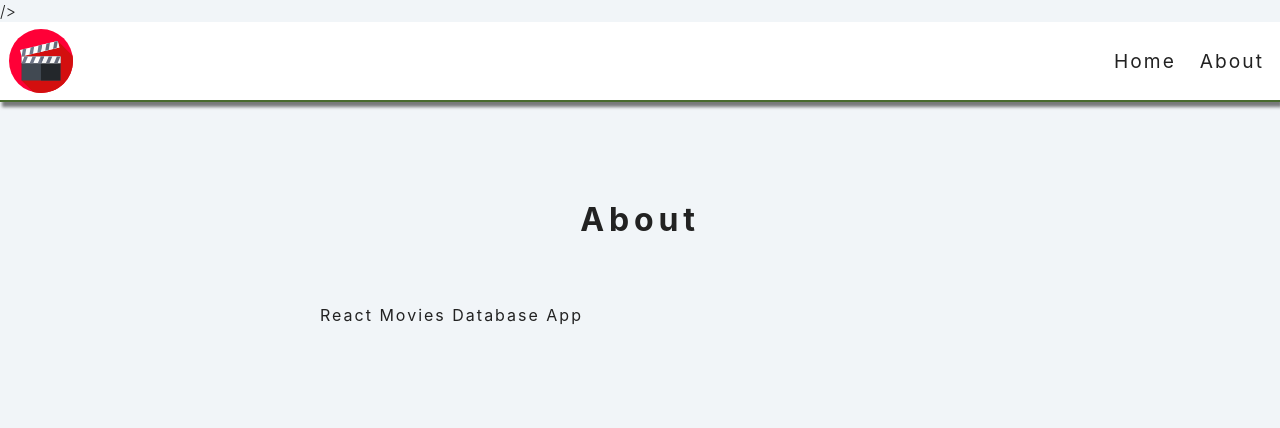
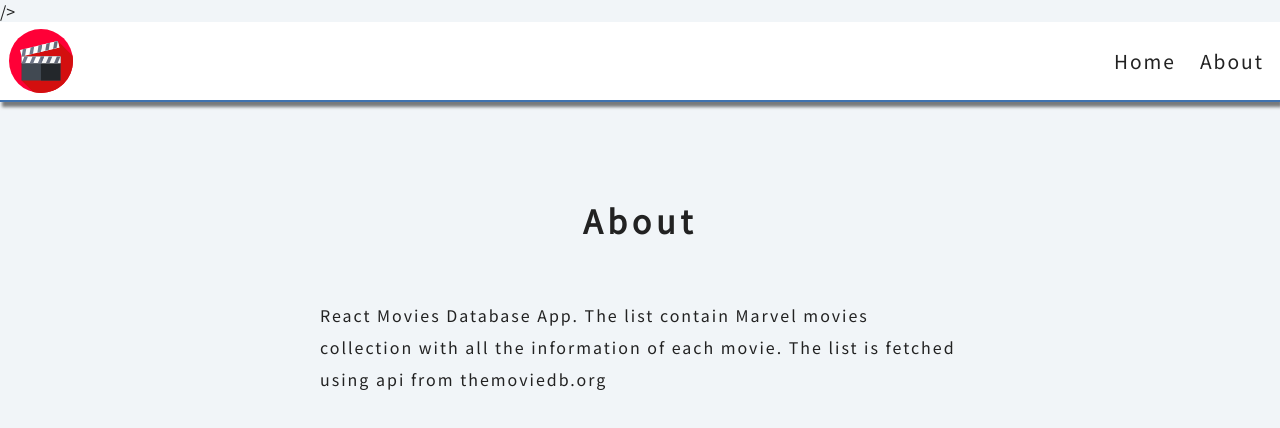
Before and after one commit to Jrbiltmore/movies-db, a React (Create React App) app: page /about in a window 1280 px wide. Shown: the top 428 px of the page. Built offline with nearby package versions, Linux system fonts and the light colour scheme; no server answers.

Commit message:
Single Movie Details

```diff
--- a/public/index.html
+++ b/public/index.html
@@ -33,5 +33,6 @@
       To begin the development, run `npm start` or `yarn start`.
       To create a production bundle, use `npm run build` or `yarn build`.
     -->
+
   </body>
 </html>
--- a/src/components/MovieList.js
+++ b/src/components/MovieList.js
@@ -5,7 +5,6 @@ import { useGlobalContext } from "../context";
 
 const MovieList = () => {
   const { movie, loading } = useGlobalContext();
-  console.log(movie);
 
   if (loading) {
     return <Loading></Loading>;
@@ -16,7 +15,7 @@ const MovieList = () => {
 
   return (
     <section className="section">
-      <h2 className="section-title">Movies</h2>
+      <h2 className="section-title">Marvel Movies</h2>
       <div className="movies-center">
         {movie.map((item) => {
           return <Movie key={item.id} {...item}></Movie>;
--- a/src/index.css
+++ b/src/index.css
@@ -1,8 +1,10 @@
 /* ====== Variables ====== */
+@import url("https://fonts.googleapis.com/css2?family=Noto+Sans+KR&display=swap");
+
 :root {
-  --primaryLightColor: #d4e6a5;
-  --primaryColor: #476a2e;
-  --primaryDarkColor: #c02c03;
+  --primaryLightColor: #dbe2ef;
+  --primaryColor: #3f72af;
+  --primaryDarkColor: #112d4e;
   --mainWhite: #fff;
   --offWhite: #f7f7f7;
   --mainBackground: #f1f5f8;
@@ -32,8 +34,7 @@ Global Styles
 }
 
 body {
-  font-family: -apple-system, BlinkMacSystemFont, "Segoe UI", Roboto, Oxygen,
-    Ubuntu, Cantarell, "Open Sans", "Helvetica Neue", sans-serif;
+  font-family: "Noto Sans KR", sans-serif;
   color: var(--mainBlack);
   background: var(--mainBackground);
   line-height: 1.4;
@@ -242,13 +243,14 @@ Movie
   box-shadow: var(--darkShadow);
 }
 .movie img {
-  height: 40rem;
-  object-fit: cover;
+  margin-top: 2rem;
+  height: 20rem;
+  object-fit: contain;
   border-top-left-radius: var(--mainBorderRadius);
   border-top-right-radius: var(--mainBorderRadius);
 }
 .movie-footer {
-  padding: 1.5rem;
+  padding: 4rem;
 }
 .movie-footer h3,
 .movie-footer h4,
@@ -256,11 +258,11 @@ Movie
   margin-bottom: 0.3rem;
 }
 .movie-footer h3 {
-  font-size: 2rem;
+  font-size: 1rem;
 }
 .movie-footer p {
   color: var(--darkGrey);
-  margin-bottom: 0.5rem;
+  margin-bottom: 0.3rem;
 }
 /*
 ======
--- a/src/pages/About.js
+++ b/src/pages/About.js
@@ -4,7 +4,11 @@ const About = () => {
   return (
     <section className="section about-section">
       <h1 className="section-title">About</h1>
-      <p>React Movies Database App</p>
+      <p>
+        React Movies Database App. The list contain Marvel movies collection
+        with all the information of each movie. The list is fetched using api
+        from themoviedb.org{" "}
+      </p>
     </section>
   );
 };
--- a/src/pages/SingleMovie.js
+++ b/src/pages/SingleMovie.js
@@ -2,9 +2,8 @@ import React from "react";
 import Loading from "../components/Loading";
 import { useParams, Link } from "react-router-dom";
 
-const url =
-  "https://api.themoviedb.org/3/list/1?api_key=af25738eca771b7b43d18ad260807848&language=en-US";
 const imgUrl = "https://image.tmdb.org/t/p/w185";
+const imdb = "https://www.imdb.com/title/";
 
 const SingleMovie = () => {
   const { id } = useParams();
@@ -15,27 +14,36 @@ const SingleMovie = () => {
     setLoading(true);
     async function getMovie() {
       try {
-        const response = await fetch(`${url}${id}`);
+        const response = await fetch(
+          `https://api.themoviedb.org/3/movie/${id}?api_key=af25738eca771b7b43d18ad260807848&language=en-US`
+        );
         const data = await response.json();
+        console.log(data);
 
         // For image End
-        if (data.items) {
+        if (data) {
           const {
             title: name,
             overview: desc,
+            tagline: tag,
             popularity: pop,
             release_date: release,
             original_language: lang,
             poster_path,
-            image = `${imgUrl}${poster_path}`,
-          } = data.items[2];
+            imdb_id,
+            //image = `${imgUrl}${poster_path}`,
+            image = imgUrl.concat(`${poster_path}`),
+            imdb_url = imdb.concat(`${imdb_id}`),
+          } = data;
           const newMovie = {
             name,
             desc,
+            tag,
             pop,
             release,
             lang,
             image,
+            imdb_url,
           };
           setMovie(newMovie);
         } else {
@@ -56,7 +64,7 @@ const SingleMovie = () => {
     return <h2 className="section-title">No Movie to display</h2>;
   }
 
-  const { name, desc, pop, release, lang, image } = movie;
+  const { name, desc, tag, pop, release, lang, image, imdb_url } = movie;
 
   return (
     <section className="section movie-section">
@@ -71,6 +79,9 @@ const SingleMovie = () => {
             <span className="drink-data">Name: </span> {name}
           </p>
           <p>
+            <span className="drink-data">Tagline: </span> {tag}
+          </p>
+          <p>
             <span className="drink-data">Description: </span> {desc}
           </p>
           <p>
@@ -82,6 +93,9 @@ const SingleMovie = () => {
           <p>
             <span className="drink-data">Release Date: </span> {release}
           </p>
+          <Link to={imdb_url} className="btn btn-primary btn-details">
+            IMDB
+          </Link>
         </div>
       </div>
     </section>
```
